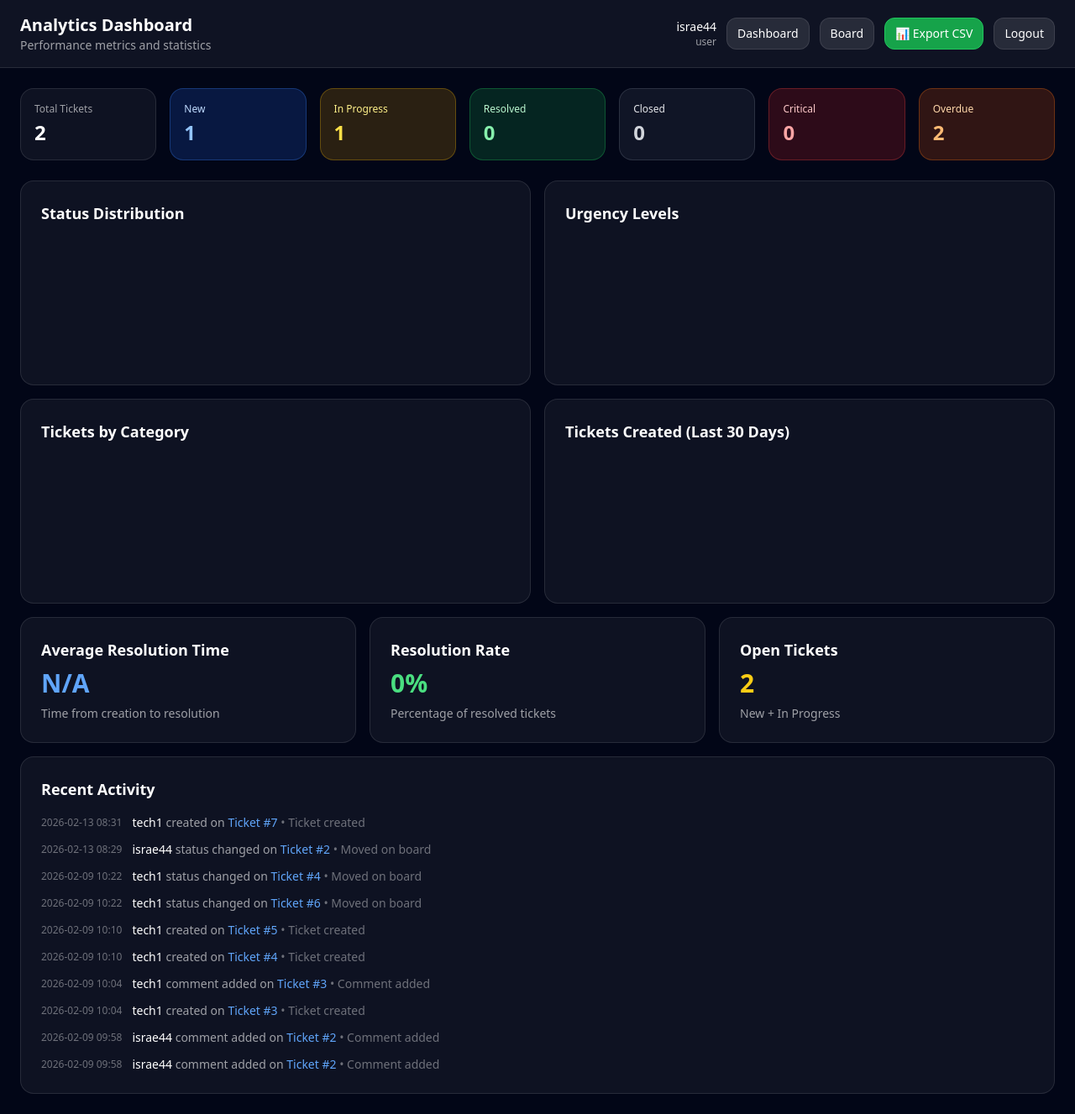
After one commit to israe44/ocp-incidents-management, a Django app: page /analytics/ in a window 1280 px wide. The commit adds this page. Shown: the whole page at 84% size. Run offline with Django 5.2, Linux system fonts and the light colour scheme; a user stored in the database is signed in; data comes from the database, SQL or seed files in the repository; both versions use the stored data as it was after the commit; a map, chart or similar area stays blank; some libraries are stand-ins or nearby versions.

Commit message:
added analytics and export csv feature

```diff
--- /dev/null
+++ b/templates/tickets/analytics.html
@@ -0,0 +1,332 @@
+<!doctype html>
+<html lang="en">
+<head>
+  <meta charset="utf-8" />
+  <meta name="viewport" content="width=device-width,initial-scale=1" />
+  <title>Analytics - OCP Incidents</title>
+  <script src="https://cdn.tailwindcss.com"></script>
+  <script src="https://cdn.jsdelivr.net/npm/chart.js@4.4.0/dist/chart.umd.min.js"></script>
+</head>
+<body class="min-h-screen bg-slate-950 text-white">
+  <header class="border-b border-white/10 bg-white/5">
+    <div class="max-w-7xl mx-auto px-6 py-4 flex items-center justify-between">
+      <div>
+        <h1 class="text-xl font-semibold">Analytics Dashboard</h1>
+        <p class="text-white/60 text-sm">Performance metrics and statistics</p>
+      </div>
+
+      <div class="flex items-center gap-3">
+        <div class="text-right">
+          <div class="text-sm font-medium">{{ request.user.username }}</div>
+          <div class="text-xs text-white/60">{{ request.user.role }}</div>
+        </div>
+        <a href="{% url 'dashboard' %}" class="px-3 py-2 rounded-xl bg-white/10 hover:bg-white/15 border border-white/10 text-sm">
+          Dashboard
+        </a>
+        <a href="{% url 'board' %}" class="px-3 py-2 rounded-xl bg-white/10 hover:bg-white/15 border border-white/10 text-sm">
+          Board
+        </a>
+        <a href="{% url 'export_tickets' %}" class="px-3 py-2 rounded-xl bg-green-600 hover:bg-green-500 border border-green-500 text-sm">
+          📊 Export CSV
+        </a>
+        <a href="{% url 'logout' %}" class="px-3 py-2 rounded-xl bg-white/10 hover:bg-white/15 border border-white/10 text-sm">
+          Logout
+        </a>
+      </div>
+    </div>
+  </header>
+
+  <main class="max-w-7xl mx-auto px-6 py-6">
+
+    <!-- Summary Cards -->
+    <div class="grid grid-cols-2 md:grid-cols-4 lg:grid-cols-7 gap-4 mb-6">
+      <div class="rounded-2xl bg-white/5 border border-white/10 p-4">
+        <div class="text-white/60 text-xs mb-1">Total Tickets</div>
+        <div class="text-2xl font-bold">{{ summary.total }}</div>
+      </div>
+
+      <div class="rounded-2xl bg-blue-600/20 border border-blue-500/30 p-4">
+        <div class="text-blue-200 text-xs mb-1">New</div>
+        <div class="text-2xl font-bold text-blue-300">{{ summary.new }}</div>
+      </div>
+
+      <div class="rounded-2xl bg-yellow-600/20 border border-yellow-500/30 p-4">
+        <div class="text-yellow-200 text-xs mb-1">In Progress</div>
+        <div class="text-2xl font-bold text-yellow-300">{{ summary.in_progress }}</div>
+      </div>
+
+      <div class="rounded-2xl bg-green-600/20 border border-green-500/30 p-4">
+        <div class="text-green-200 text-xs mb-1">Resolved</div>
+        <div class="text-2xl font-bold text-green-300">{{ summary.resolved }}</div>
+      </div>
+
+      <div class="rounded-2xl bg-gray-600/20 border border-gray-500/30 p-4">
+        <div class="text-gray-200 text-xs mb-1">Closed</div>
+        <div class="text-2xl font-bold text-gray-300">{{ summary.closed }}</div>
+      </div>
+
+      <div class="rounded-2xl bg-red-600/20 border border-red-500/30 p-4">
+        <div class="text-red-200 text-xs mb-1">Critical</div>
+        <div class="text-2xl font-bold text-red-300">{{ summary.critical }}</div>
+      </div>
+
+      <div class="rounded-2xl bg-orange-600/20 border border-orange-500/30 p-4">
+        <div class="text-orange-200 text-xs mb-1">Overdue</div>
+        <div class="text-2xl font-bold text-orange-300">{{ summary.overdue }}</div>
+      </div>
+    </div>
+
+    <!-- Charts Row 1 -->
+    <div class="grid grid-cols-1 lg:grid-cols-2 gap-4 mb-4">
+      <!-- Status Distribution -->
+      <div class="rounded-2xl bg-white/5 border border-white/10 p-6">
+        <h3 class="text-lg font-semibold mb-4">Status Distribution</h3>
+        <canvas id="statusChart" class="max-h-64"></canvas>
+      </div>
+
+      <!-- Urgency Distribution -->
+      <div class="rounded-2xl bg-white/5 border border-white/10 p-6">
+        <h3 class="text-lg font-semibold mb-4">Urgency Levels</h3>
+        <canvas id="urgencyChart" class="max-h-64"></canvas>
+      </div>
+    </div>
+
+    <!-- Charts Row 2 -->
+    <div class="grid grid-cols-1 lg:grid-cols-2 gap-4 mb-4">
+      <!-- Category Distribution -->
+      <div class="rounded-2xl bg-white/5 border border-white/10 p-6">
+        <h3 class="text-lg font-semibold mb-4">Tickets by Category</h3>
+        <canvas id="categoryChart" class="max-h-64"></canvas>
+      </div>
+
+      <!-- Tickets Over Time -->
+      <div class="rounded-2xl bg-white/5 border border-white/10 p-6">
+        <h3 class="text-lg font-semibold mb-4">Tickets Created (Last 30 Days)</h3>
+        <canvas id="timelineChart" class="max-h-64"></canvas>
+      </div>
+    </div>
+
+    <!-- Metrics -->
+    <div class="grid grid-cols-1 lg:grid-cols-3 gap-4 mb-4">
+      <div class="rounded-2xl bg-white/5 border border-white/10 p-6">
+        <h3 class="text-lg font-semibold mb-2">Average Resolution Time</h3>
+        <div class="text-3xl font-bold text-blue-400">
+          {% if avg_resolution_time %}
+            {{ avg_resolution_time }} hours
+          {% else %}
+            N/A
+          {% endif %}
+        </div>
+        <p class="text-white/60 text-sm mt-2">Time from creation to resolution</p>
+      </div>
+
+      <div class="rounded-2xl bg-white/5 border border-white/10 p-6">
+        <h3 class="text-lg font-semibold mb-2">Resolution Rate</h3>
+        <div class="text-3xl font-bold text-green-400">
+          {% widthratio summary.resolved summary.total 100 %}%
+        </div>
+        <p class="text-white/60 text-sm mt-2">Percentage of resolved tickets</p>
+      </div>
+
+      <div class="rounded-2xl bg-white/5 border border-white/10 p-6">
+        <h3 class="text-lg font-semibold mb-2">Open Tickets</h3>
+        <div class="text-3xl font-bold text-yellow-400">
+          {{ summary.new|add:summary.in_progress }}
+        </div>
+        <p class="text-white/60 text-sm mt-2">New + In Progress</p>
+      </div>
+    </div>
+
+    {% if tech_stats %}
+    <!-- Technician Performance -->
+    <div class="rounded-2xl bg-white/5 border border-white/10 p-6 mb-4">
+      <h3 class="text-lg font-semibold mb-4">Technician Performance</h3>
+      <div class="overflow-x-auto">
+        <table class="w-full">
+          <thead>
+            <tr class="border-b border-white/10">
+              <th class="text-left py-2 px-3 text-sm font-medium text-white/70">Technician</th>
+              <th class="text-left py-2 px-3 text-sm font-medium text-white/70">Speciality</th>
+              <th class="text-center py-2 px-3 text-sm font-medium text-white/70">Total</th>
+              <th class="text-center py-2 px-3 text-sm font-medium text-white/70">In Progress</th>
+              <th class="text-center py-2 px-3 text-sm font-medium text-white/70">Resolved</th>
+              <th class="text-center py-2 px-3 text-sm font-medium text-white/70">Resolution Rate</th>
+            </tr>
+          </thead>
+          <tbody>
+            {% for stat in tech_stats %}
+            <tr class="border-b border-white/5">
+              <td class="py-3 px-3">{{ stat.technician.username }}</td>
+              <td class="py-3 px-3 text-white/60">{{ stat.technician.speciality|default:"N/A" }}</td>
+              <td class="py-3 px-3 text-center font-medium">{{ stat.total }}</td>
+              <td class="py-3 px-3 text-center text-yellow-400">{{ stat.in_progress }}</td>
+              <td class="py-3 px-3 text-center text-green-400">{{ stat.resolved }}</td>
+              <td class="py-3 px-3 text-center">
+                {% if stat.total > 0 %}
+                  <span class="px-2 py-1 rounded-lg bg-green-600/20 text-green-300 text-sm">
+                    {% widthratio stat.resolved stat.total 100 %}%
+                  </span>
+                {% else %}
+                  <span class="text-white/40">-</span>
+                {% endif %}
+              </td>
+            </tr>
+            {% endfor %}
+          </tbody>
+        </table>
+      </div>
+    </div>
+    {% endif %}
+
+    <!-- Recent Activity -->
+    <div class="rounded-2xl bg-white/5 border border-white/10 p-6">
+      <h3 class="text-lg font-semibold mb-4">Recent Activity</h3>
+      <div class="space-y-3">
+        {% for history in recent_history %}
+        <div class="flex items-start gap-3 text-sm">
+          <div class="text-white/40 text-xs mt-0.5">
+            {{ history.created_at|date:"Y-m-d H:i" }}
+          </div>
+          <div class="flex-1">
+            <span class="font-medium">{{ history.actor.username }}</span>
+            <span class="text-white/60">{{ history.get_action_display|lower }}</span>
+            <span class="text-white/60">on</span>
+            <a href="{% url 'ticket_detail' history.ticket.id %}" class="text-blue-400 hover:text-blue-300">
+              Ticket #{{ history.ticket.id }}
+            </a>
+            {% if history.note %}
+            <span class="text-white/40">• {{ history.note }}</span>
+            {% endif %}
+          </div>
+        </div>
+        {% endfor %}
+      </div>
+    </div>
+
+  </main>
+
+<script>
+  // Parse data from Django context
+  const statusData = {{ status_stats|safe }};
+  const urgencyData = {{ urgency_stats|safe }};
+  const categoryData = {{ category_stats|safe }};
+  const timelineData = {{ tickets_by_day|safe }};
+
+  // Status Chart
+  const statusCtx = document.getElementById('statusChart').getContext('2d');
+  new Chart(statusCtx, {
+    type: 'doughnut',
+    data: {
+      labels: statusData.map(s => s.status),
+      datasets: [{
+        data: statusData.map(s => s.count),
+        backgroundColor: ['#3b82f6', '#eab308', '#22c55e', '#6b7280'],
+      }]
+    },
+    options: {
+      responsive: true,
+      maintainAspectRatio: true,
+      plugins: {
+        legend: {
+          position: 'bottom',
+          labels: { color: '#fff', padding: 15 }
+        }
+      }
+    }
+  });
+
+  // Urgency Chart
+  const urgencyCtx = document.getElementById('urgencyChart').getContext('2d');
+  new Chart(urgencyCtx, {
+    type: 'bar',
+    data: {
+      labels: urgencyData.map(s => s.urgency),
+      datasets: [{
+        label: 'Count',
+        data: urgencyData.map(s => s.count),
+        backgroundColor: ['#22c55e', '#eab308', '#f97316', '#ef4444'],
+      }]
+    },
+    options: {
+      responsive: true,
+      maintainAspectRatio: true,
+      plugins: {
+        legend: { display: false },
+      },
+      scales: {
+        y: {
+          beginAtZero: true,
+          ticks: { color: '#fff' },
+          grid: { color: 'rgba(255,255,255,0.1)' }
+        },
+        x: {
+          ticks: { color: '#fff' },
+          grid: { display: false }
+        }
+      }
+    }
+  });
+
+  // Category Chart
+  const categoryCtx = document.getElementById('categoryChart').getContext('2d');
+  new Chart(categoryCtx, {
+    type: 'pie',
+    data: {
+      labels: categoryData.map(s => s.category),
+      datasets: [{
+        data: categoryData.map(s => s.count),
+        backgroundColor: ['#3b82f6', '#8b5cf6', '#ec4899', '#f59e0b', '#10b981', '#6b7280'],
+      }]
+    },
+    options: {
+      responsive: true,
+      maintainAspectRatio: true,
+      plugins: {
+        legend: {
+          position: 'bottom',
+          labels: { color: '#fff', padding: 10 }
+        }
+      }
+    }
+  });
+
+  // Timeline Chart
+  const timelineCtx = document.getElementById('timelineChart').getContext('2d');
+  new Chart(timelineCtx, {
+    type: 'line',
+    data: {
+      labels: timelineData.map(d => d.date),
+      datasets: [{
+        label: 'Tickets Created',
+        data: timelineData.map(d => d.count),
+        borderColor: '#3b82f6',
+        backgroundColor: 'rgba(59, 130, 246, 0.1)',
+        fill: true,
+        tension: 0.3
+      }]
+    },
+    options: {
+      responsive: true,
+      maintainAspectRatio: true,
+      plugins: {
+        legend: {
+          labels: { color: '#fff' }
+        }
+      },
+      scales: {
+        y: {
+          beginAtZero: true,
+          ticks: { color: '#fff' },
+          grid: { color: 'rgba(255,255,255,0.1)' }
+        },
+        x: {
+          ticks: { color: '#fff' },
+          grid: { display: false }
+        }
+      }
+    }
+  });
+</script>
+
+</body>
+</html>
--- a/templates/tickets/board.html
+++ b/templates/tickets/board.html
@@ -14,6 +14,7 @@
         <p class="text-white/60 text-sm">Drag tickets between columns.</p>
       </div>
       <div class="flex gap-2">
+        <a href="{% url 'analytics' %}" class="px-3 py-2 rounded-xl bg-purple-600 hover:bg-purple-500 border border-purple-500 text-sm">📊 Analytics</a>
         <a href="{% url 'dashboard' %}" class="px-3 py-2 rounded-xl bg-white/10 hover:bg-white/15 border border-white/10 text-sm">Dashboard</a>
         <a href="{% url 'logout' %}" class="px-3 py-2 rounded-xl bg-white/10 hover:bg-white/15 border border-white/10 text-sm">Logout</a>
       </div>
--- a/tickets/urls.py
+++ b/tickets/urls.py
@@ -18,6 +18,9 @@ urlpatterns = [
          views.ticket_take, name="ticket_take"),
 
     path("board/", views.board, name="board"),
+    path("analytics/", views.analytics, name="analytics"),
+    path("export/", views.export_tickets, name="export_tickets"),
+
     path("api/tickets/<int:ticket_id>/move/",
          views.api_move_ticket, name="api_move_ticket"),
 ]
--- a/tickets/views.py
+++ b/tickets/views.py
@@ -7,6 +7,11 @@ from django.contrib.auth import authenticate, login, logout
 from django.contrib.auth.decorators import login_required
 from django.views.decorators.http import require_POST
 from django.views.decorators.csrf import csrf_exempt
+from django.db.models import Count, Avg, Q, F
+from django.db.models.functions import TruncDate
+from django.utils import timezone
+from datetime import timedelta
+import csv
 
 from users.models import User
 
@@ -35,13 +40,30 @@ def dashboard(request):
     if search:
         tickets = tickets.filter(title__icontains=search)
 
-    tickets = tickets.order_by("-created_at")
+    tickets_list = tickets.order_by("-created_at")
+
+    # Calculate summary statistics
+    all_tickets = Ticket.objects.all()
+    if u.role == "technician":
+        all_tickets = all_tickets.filter(assigned_to=u)
+    elif u.role == "user":
+        all_tickets = all_tickets.filter(created_by=u)
+
+    summary = {
+        'total': all_tickets.count(),
+        'new': all_tickets.filter(status="NEW").count(),
+        'in_progress': all_tickets.filter(status="IN_PROGRESS").count(),
+        'resolved': all_tickets.filter(status="RESOLVED").count(),
+        'critical': all_tickets.filter(urgency="CRITICAL").count(),
+        'overdue': sum(1 for t in all_tickets.filter(status__in=["NEW", "IN_PROGRESS"]) if t.is_overdue),
+    }
 
     return render(request, "tickets/dashboard.html", {
-        "tickets": tickets,
+        "tickets": tickets_list,
         "status": status,
         "urgency": urgency,
-        "search": search
+        "search": search,
+        "summary": summary,
     })
 
 
@@ -89,6 +111,7 @@ def ticket_create(request):
         title = request.POST.get("title", "").strip()
         description = request.POST.get("description", "").strip()
         urgency = request.POST.get("urgency", "MEDIUM")
+        category = request.POST.get("category", "OTHER")
 
         if not title or not description:
             messages.error(request, "Title and description are required.")
@@ -98,6 +121,7 @@ def ticket_create(request):
             title=title,
             description=description,
             urgency=urgency,
+            category=category,
             created_by=request.user
         )
 
@@ -165,6 +189,13 @@ def ticket_status(request, ticket_id):
     new_status = request.POST.get("status")
     old_status = t.status
     t.status = new_status
+
+    # Track resolved and closed timestamps
+    if new_status == "RESOLVED" and not t.resolved_at:
+        t.resolved_at = timezone.now()
+    if new_status == "CLOSED" and not t.closed_at:
+        t.closed_at = timezone.now()
+
     t.save()
 
     TicketHistory.objects.create(
@@ -256,6 +287,13 @@ def api_move_ticket(request, ticket_id):
 
     old_status = t.status
     t.status = new_status
+
+    # Track resolved and closed timestamps
+    if new_status == "RESOLVED" and not t.resolved_at:
+        t.resolved_at = timezone.now()
+    if new_status == "CLOSED" and not t.closed_at:
+        t.closed_at = timezone.now()
+
     t.save()
 
     TicketHistory.objects.create(
@@ -268,3 +306,133 @@ def api_move_ticket(request, ticket_id):
     )
 
     return JsonResponse({"ok": True})
+
+
+@login_required
+def analytics(request):
+    """Analytics dashboard with comprehensive statistics"""
+
+    # Base queryset - admins see all, others see their scope
+    tickets = Ticket.objects.all()
+    if request.user.role == "technician":
+        tickets = tickets.filter(assigned_to=request.user)
+    elif request.user.role == "user":
+        tickets = tickets.filter(created_by=request.user)
+
+    # Status distribution
+    status_stats = tickets.values('status').annotate(
+        count=Count('id')).order_by('status')
+
+    # Urgency distribution
+    urgency_stats = tickets.values('urgency').annotate(
+        count=Count('id')).order_by('urgency')
+
+    # Category distribution
+    category_stats = tickets.values('category').annotate(
+        count=Count('id')).order_by('category')
+
+    # Time-based statistics (last 30 days)
+    thirty_days_ago = timezone.now() - timedelta(days=30)
+    recent_tickets = tickets.filter(created_at__gte=thirty_days_ago)
+
+    # Tickets created per day (last 30 days)
+    tickets_by_day = recent_tickets.annotate(
+        date=TruncDate('created_at')
+    ).values('date').annotate(count=Count('id')).order_by('date')
+
+    # Average resolution time (in hours) for resolved tickets
+    resolved_tickets = tickets.filter(resolved_at__isnull=False)
+    avg_resolution_time = None
+    if resolved_tickets.exists():
+        total_time = sum([t.time_to_resolve or 0 for t in resolved_tickets])
+        avg_resolution_time = round(total_time / resolved_tickets.count(), 2)
+
+    # Overdue tickets
+    overdue_count = sum(1 for t in tickets.filter(
+        status__in=["NEW", "IN_PROGRESS"]
+    ) if t.is_overdue)
+
+    # Technician performance (admin only)
+    tech_stats = None
+    if request.user.role == "admin":
+        technicians = User.objects.filter(role="technician")
+        tech_stats = []
+        for tech in technicians:
+            tech_tickets = Ticket.objects.filter(assigned_to=tech)
+            resolved = tech_tickets.filter(
+                status__in=["RESOLVED", "CLOSED"]).count()
+            in_progress = tech_tickets.filter(status="IN_PROGRESS").count()
+            tech_stats.append({
+                'technician': tech,
+                'total': tech_tickets.count(),
+                'resolved': resolved,
+                'in_progress': in_progress,
+            })
+
+    # Recent activity
+    recent_history = TicketHistory.objects.select_related(
+        'ticket', 'actor'
+    ).order_by('-created_at')[:10]
+
+    # Summary counts
+    summary = {
+        'total': tickets.count(),
+        'new': tickets.filter(status="NEW").count(),
+        'in_progress': tickets.filter(status="IN_PROGRESS").count(),
+        'resolved': tickets.filter(status="RESOLVED").count(),
+        'closed': tickets.filter(status="CLOSED").count(),
+        'critical': tickets.filter(urgency="CRITICAL").count(),
+        'overdue': overdue_count,
+    }
+
+    context = {
+        'summary': summary,
+        'status_stats': list(status_stats),
+        'urgency_stats': list(urgency_stats),
+        'category_stats': list(category_stats),
+        'tickets_by_day': list(tickets_by_day),
+        'avg_resolution_time': avg_resolution_time,
+        'tech_stats': tech_stats,
+        'recent_history': recent_history,
+    }
+
+    return render(request, "tickets/analytics.html", context)
+
+
+@login_required
+def export_tickets(request):
+    """Export tickets to CSV"""
+    tickets = Ticket.objects.all()
+
+    if request.user.role == "technician":
+        tickets = tickets.filter(assigned_to=request.user)
+    elif request.user.role == "user":
+        tickets = tickets.filter(created_by=request.user)
+
+    response = HttpResponse(content_type='text/csv')
+    response['Content-Disposition'] = 'attachment; filename="tickets_export.csv"'
+
+    writer = csv.writer(response)
+    writer.writerow([
+        'ID', 'Title', 'Status', 'Urgency', 'Category',
+        'Created By', 'Assigned To', 'Created At', 'Resolved At',
+        'Time to Resolve (hours)', 'Is Overdue'
+    ])
+
+    for ticket in tickets:
+        writer.writerow([
+            ticket.id,
+            ticket.title,
+            ticket.status,
+            ticket.urgency,
+            ticket.category,
+            ticket.created_by.username,
+            ticket.assigned_to.username if ticket.assigned_to else 'Unassigned',
+            ticket.created_at.strftime('%Y-%m-%d %H:%M'),
+            ticket.resolved_at.strftime(
+                '%Y-%m-%d %H:%M') if ticket.resolved_at else '',
+            ticket.time_to_resolve if ticket.time_to_resolve else '',
+            'Yes' if ticket.is_overdue else 'No',
+        ])
+
+    return response
```
Also changed, not shown: templates/tickets/create.html (+13 -0 lines), templates/tickets/dashboard.html (+32 -0 lines), templates/tickets/detail.html (+17 -0 lines), tickets/models.py (+64 -6 lines), db.sqlite3, tickets/migrations/0002_ticket_category_ticket_closed_at_ticket_resolved_at_and_more.py (added).
